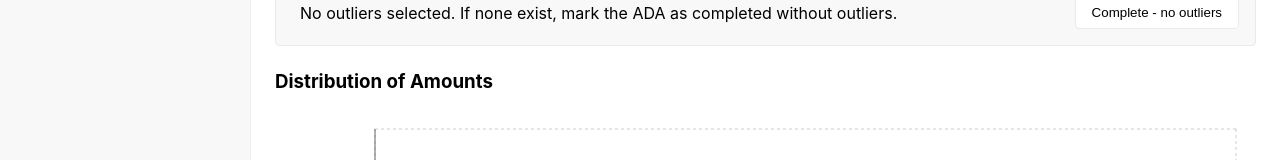
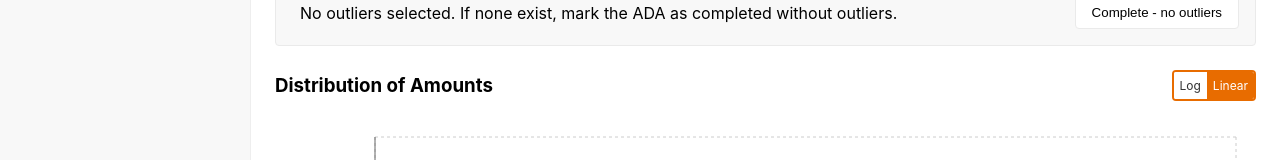
Before and after one commit to ujji77/ada, a React (Vite) app: page /ada1 in a window 1280 px wide. Shown: the part 123-283 px from the top of the page. Built offline with nearby package versions, Linux system fonts and the light colour scheme; no server answers; what ag-grid-community would draw is missing.

Commit message:
log linear toggle

```diff
--- /dev/null
+++ b/src/components/shared/ScaleToggleButton.jsx
@@ -0,0 +1,46 @@
+import React from 'react';
+
+const ScaleToggleButton = ({ useLogScale, handleToggleScale }) => {
+  return (
+    <div
+      style={{
+        display: 'flex',
+        border: '2px solid #E86C00',
+        borderRadius: '4px',
+        overflow: 'hidden',
+        cursor: 'pointer',
+        width: 'auto',
+      }}
+      onClick={() => handleToggleScale(!useLogScale)}
+    >
+      <div
+        style={{
+          flex: 1,
+          textAlign: 'center',
+          padding: '6px 6px',
+          backgroundColor: useLogScale ? '#E86C00' : 'white',
+          color: useLogScale ? 'white' : '#333',
+          transition: 'background-color 0.3s, color 0.3s',
+          fontSize: '12px',
+        }}
+      >
+        Log
+      </div>
+      <div
+        style={{
+          flex: 1,
+          textAlign: 'center',
+          padding: '6px 6px',
+          backgroundColor: useLogScale ? 'white' : '#E86C00',
+          color: useLogScale ? '#333' : 'white',
+          transition: 'background-color 0.3s, color 0.3s',
+          fontSize: '12px',
+        }}
+      >
+        Linear
+      </div>
+    </div>
+  );
+};
+
+export default ScaleToggleButton;
--- a/src/features/ada1/components/ScatterChart.jsx
+++ b/src/features/ada1/components/ScatterChart.jsx
@@ -1,5 +1,5 @@
-// src/features/ada1/components/ScatterChart.jsx
 import React, { useState, useEffect } from 'react';
+import ScaleToggleButton from '../../../components/shared/ScaleToggleButton';
 import {
   ScatterChart,
   Scatter,
@@ -33,6 +33,7 @@ const CustomTooltip = ({ active, payload }) => {
 const ScatterPlot = () => {
   const [data, setData] = useState([]);
   const [loading, setLoading] = useState(true);
+  const [useLogScale, setUseLogScale] = useState(false);
   const [axisConfig, setAxisConfig] = useState({
     maxX: 0,
     maxY: 0,
@@ -45,7 +46,6 @@ const ScatterPlot = () => {
       try {
         const scatterData = await api.getADA1Scatter();
 
-        // Transform data to use bucket average as x-coordinate
         const transformedData = scatterData.map(d => ({
           ...d,
           x: (d.bucket_start + d.bucket_end) / 2 // Use middle of bucket for x position
@@ -53,15 +53,12 @@ const ScatterPlot = () => {
 
         setData(transformedData);
 
-        // Calculate axis configurations
         const maxBucketValue = Math.max(...scatterData.map(d => d.bucket_end));
         const maxCount = Math.max(...scatterData.map(d => d.count));
 
-        // Calculate nice rounded numbers for axis limits
         const xLimit = Math.ceil(maxBucketValue / 100000) * 100000;
         const yLimit = Math.ceil(maxCount / 100) * 100;
 
-        // Generate tick values
         const xTicks = Array.from(
           { length: 5 },
           (_, i) => Math.round(xLimit / 4 * i)
@@ -88,6 +85,10 @@ const ScatterPlot = () => {
     fetchData();
   }, []);
 
+  const handleToggleScale = () => {
+    setUseLogScale(prev => !prev);
+  };
+
   if (loading) return <div>Loading distribution data...</div>;
 
   return (
@@ -100,6 +101,9 @@ const ScatterPlot = () => {
       }}>
         <h3 style={{ margin: 0 }}>Distribution of Amounts</h3>
         <i className="ms-Icon ms-Icon--Info" style={{ color: '#666' }} />
+        <div style={{ marginLeft: 'auto' }}>
+          <ScaleToggleButton useLogScale={useLogScale} handleToggleScale={handleToggleScale} />
+        </div>
       </div>
       <ResponsiveContainer width="100%" height={400}>
         <ScatterChart
@@ -108,10 +112,13 @@ const ScatterPlot = () => {
           <CartesianGrid strokeDasharray="3 3" />
           <XAxis
             dataKey="x"
+            scale={useLogScale ? 'log' : 'linear'}
             type="number"
-            domain={[0, axisConfig.maxX]}
-            ticks={axisConfig.xTicks}
-            tickFormatter={(value) => `$${(value / 1000).toLocaleString()}k`}
+            domain={useLogScale ? [1, 'auto'] : [0, axisConfig.maxX]}
+            ticks={useLogScale ? undefined : axisConfig.xTicks}
+            tickFormatter={value =>
+                useLogScale ? value.toLocaleString() : `$${(value / 1000).toLocaleString()}k`
+            }
             label={{
                 value: 'Amount',
                 position: 'bottom',
@@ -120,9 +127,13 @@ const ScatterPlot = () => {
             />
             <YAxis
             dataKey="count"
+            scale={useLogScale ? 'log' : 'linear'}
             type="number"
-            domain={[0, axisConfig.maxY]}
-            ticks={axisConfig.yTicks}
+            domain={useLogScale ? [1, 'auto'] : [0, axisConfig.maxY]}
+            ticks={useLogScale ? undefined : axisConfig.yTicks}
+            tickFormatter={value =>
+                useLogScale ? value.toLocaleString() : value
+            }
             label={{
                 value: 'Number of journals',
                 angle: -90,
```
Lines whose indentation alone changed are shown as unchanged.
